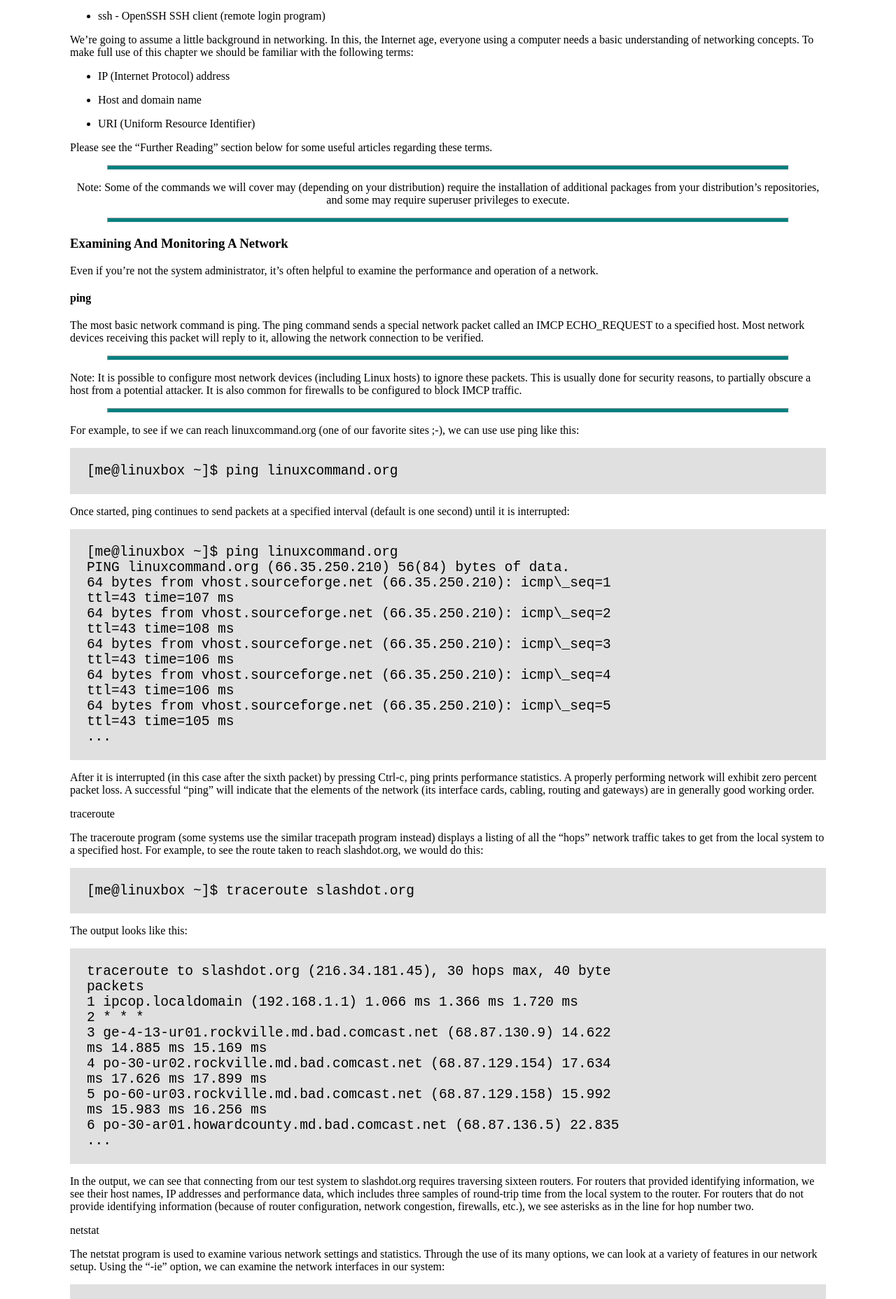
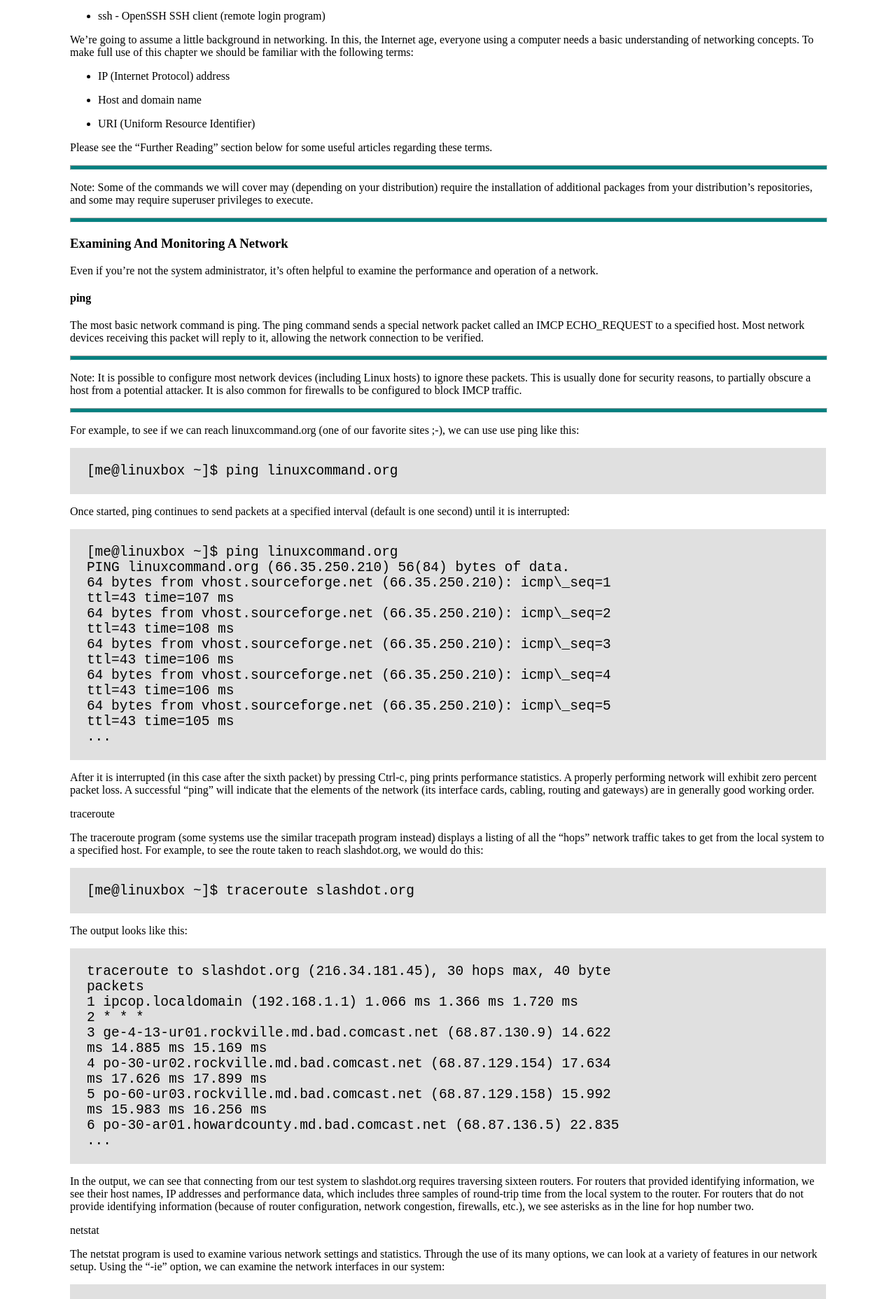
Before and after one commit to billie66/TLCL, a Jekyll site: the page built from book/networking.md, in a window 1280 px wide. Shown: the part 405-2261 px from the top of the page at 70% size. Built offline with Jekyll 4.4.1, drawn with Linux system fonts in a browser that asks for light colours; Markdown is read by kramdown in place of the engine named in the settings.

Commit message:
change the width of hr

```diff
--- a/book/networking.md
+++ b/book/networking.md
@@ -46,11 +46,11 @@ make full use of this chapter we should be familiar with the following terms:
 Please see the “Further Reading” section below for some useful articles regarding these
 terms.
 
-<hr style="width:90%;height:5px;background:teal" />
-<p align="center">Note: Some of the commands we will cover may (depending on your distribution)
+<hr style="width:100%;height:5px;background:teal" />
+<p align="left">Note: Some of the commands we will cover may (depending on your distribution)
 require the installation of additional packages from your distribution’s repositories,
 and some may require superuser privileges to execute.</p>
-<hr style="width:90%;height:5px;background:teal" />
+<hr style="width:100%;height:5px;background:teal" />
 
 ### Examining And Monitoring A Network
 
@@ -64,12 +64,12 @@ network packet called an IMCP ECHO\_REQUEST to a specified host. Most network
 devices receiving this packet will reply to it, allowing the network connection to be
 verified.
 
-<hr style="width:90%;height:5px;background:teal" />
+<hr style="width:100%;height:5px;background:teal" />
 Note: It is possible to configure most network devices (including Linux hosts) to
 ignore these packets. This is usually done for security reasons, to partially obscure
 a host from a potential attacker. It is also common for firewalls to be configured to
 block IMCP traffic.
-<hr style="width:90%;height:5px;background:teal" />
+<hr style="width:100%;height:5px;background:teal" />
 
 For example, to see if we can reach linuxcommand.org (one of our favorite sites ;-),
 we can use use ping like this:
@@ -373,12 +373,12 @@ system to receive remote connections, it must have the OpenSSH-server package
 installed, configured and running, and (if the system is either running or is behind a
 firewall) it must allow incoming network connections on TCP port 22.
 
-<hr style="width:90%;height:5px;background:teal" />
+<hr style="width:100%;height:5px;background:teal" />
 Tip: If you don’t have a remote system to connect to but want to try these
 examples, make sure the OpenSSH-server package is installed on your system
 and use localhost as the name of the remote host. That way, your machine will
 create network connections with itself.
-<hr style="width:90%;height:5px;background:teal" />
+<hr style="width:100%;height:5px;background:teal" />
 
 The SSH client program used to connect to remote SSH servers is called, appropriately
 enough, ssh. To connect to a remote host named remote-sys, we would use the ssh
@@ -582,12 +582,12 @@ desktop-i386.iso
 sftp> bye</tt>
 </pre></div>
 
-<hr style="width:90%;height:5px;background:teal" />
+<hr style="width:100%;height:5px;background:teal" />
 Tip: The SFTP protocol is supported by many of the graphical file managers found
 in Linux distributions. Using either Nautilus (GNOME) or Konqueror (KDE), we
 can enter a URI beginning with sftp:// into the location bar and operate on files
 stored on a remote system running an SSH server.
-<hr style="width:90%;height:5px;background:teal" />
+<hr style="width:100%;height:5px;background:teal" />
 
 <table class="single" cellpadding="10" width="%100">
 <tr>
```
